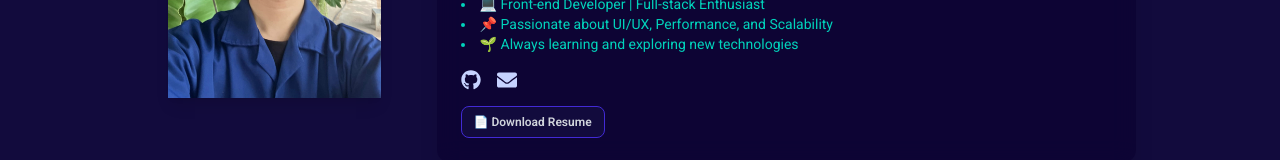
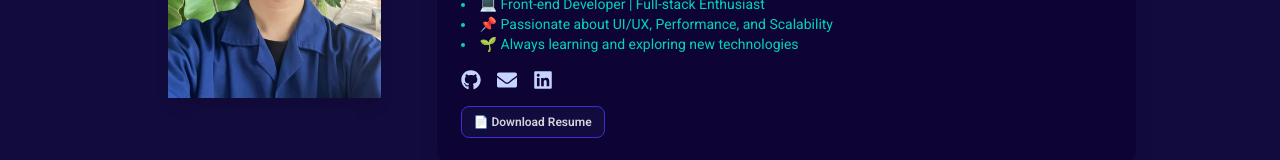
Before and after one commit to Patipat003/Portfolio-vite-project, a React (Vite) app: page / in a window 1280 px wide. Shown: the part 375-535 px from the top of the page. Built offline with nearby package versions, Linux system fonts and the light colour scheme; no server answers; a web font is replaced by a local one.

Commit message:
update icon linkedin

```diff
--- a/src/pages/Portfolio.jsx
+++ b/src/pages/Portfolio.jsx
@@ -1,5 +1,5 @@
 import { motion } from "framer-motion";
-import { FaGithub, FaEnvelope } from "react-icons/fa";
+import { FaGithub, FaEnvelope, FaLinkedin } from "react-icons/fa";
 import Navbar from "../components/layout/Navbar";
 import Skills from "../components/layout/Skills";
 import Projects from "../components/layout/Projects";
@@ -83,6 +83,13 @@ const Portfolio = () => {
                 <a href="mailto:patipat.singhasri@gmail.com">
                   <FaEnvelope className="text-xl hover:text-primary transition" />
                 </a>
+                <a
+                  href="https://www.linkedin.com/in/patipat-singhasri-756532358"
+                  target="_blank"
+                  rel="noreferrer"
+                >
+                  <FaLinkedin className="text-xl hover:text-primary transition" />
+                </a>
               </div>
 
               {/* Download Resume Button */}
```
